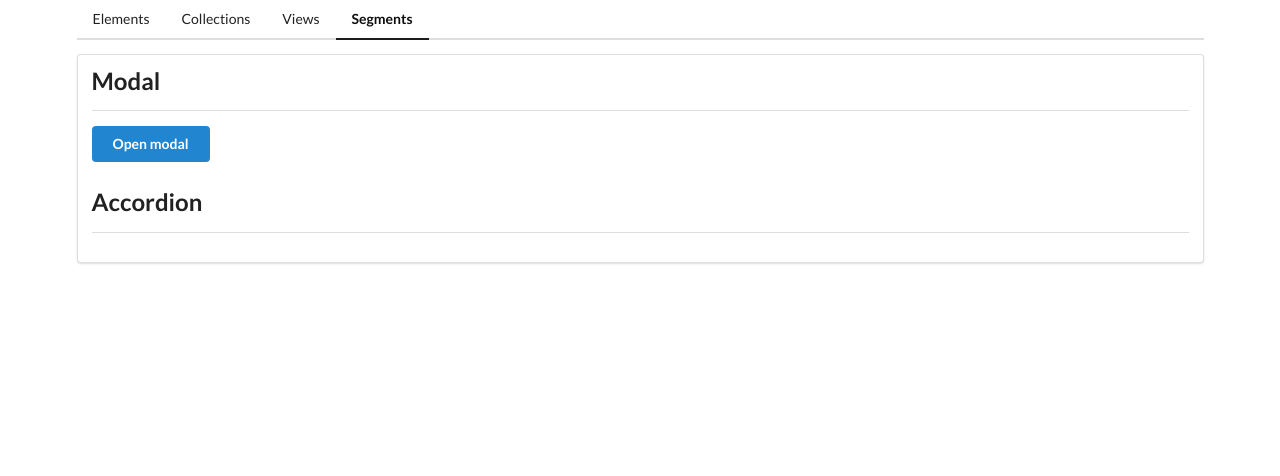
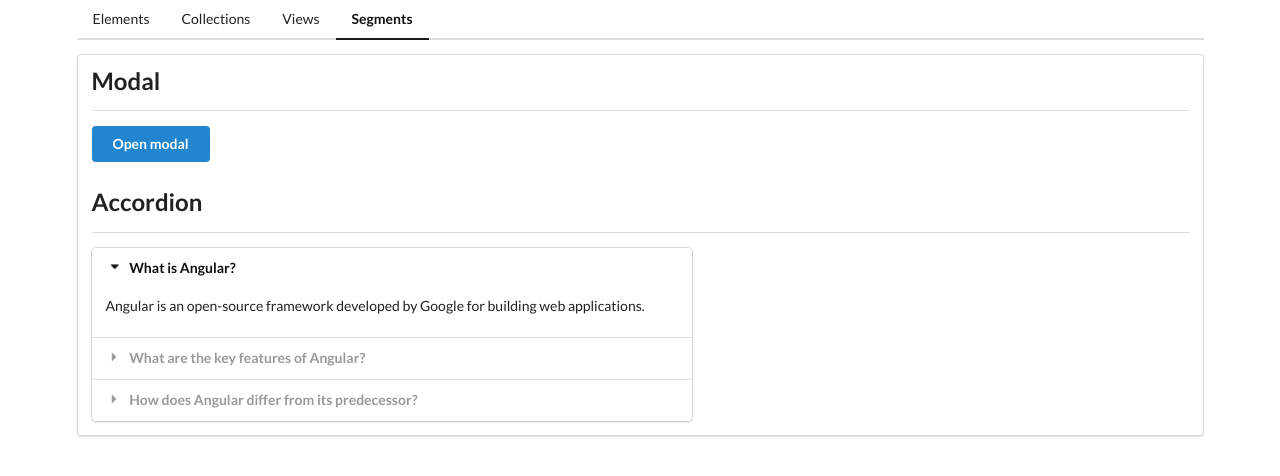
Before and after one commit to tjacker/generic-semantic-ui-site, an Angular app: page /segments in a window 1280 px wide. Shown: the top 476 px of the page. Built offline with nearby package versions, Linux system fonts and the light colour scheme.

Commit message:
creates accordion component in segments module

```diff
--- /dev/null
+++ b/src/app/segments/accordion/accordion.component.html
@@ -0,0 +1,11 @@
+<div class="ui accordion styled">
+	<ng-container *ngFor="let item of accordionItems; let i = index">
+		<div class="title" [ngClass]="{ active: i === openedItemIndex }" (click)="onClick(i)">
+			<i class="dropdown icon"></i>
+			{{ item.title }}
+		</div>
+		<div class="content" [ngClass]="{ active: i === openedItemIndex }">
+			<p>{{ item.content }}</p>
+		</div>
+	</ng-container>
+</div>
--- /dev/null
+++ b/src/app/segments/accordion/accordion.component.ts
@@ -0,0 +1,20 @@
+import { Component, Input } from '@angular/core';
+
+@Component({
+	selector: 'app-accordion',
+	templateUrl: './accordion.component.html',
+	styleUrls: ['./accordion.component.scss'],
+})
+export class AccordionComponent {
+	@Input() public accordionItems: { title: string; content: string }[];
+
+	public openedItemIndex = 0;
+
+	public onClick(index: number): void {
+		if (index === this.openedItemIndex) {
+			this.openedItemIndex = -1;
+		} else {
+			this.openedItemIndex = index;
+		}
+	}
+}
--- a/src/app/segments/segments-section/segments-section.component.html
+++ b/src/app/segments/segments-section/segments-section.component.html
@@ -15,6 +15,8 @@
 	<div class="row">
 		<section class="column">
 			<app-divider>Accordion</app-divider>
+
+			<app-accordion [accordionItems]="accordionItems"></app-accordion>
 		</section>
 	</div>
 </div>
--- a/src/app/segments/segments-section/segments-section.component.ts
+++ b/src/app/segments/segments-section/segments-section.component.ts
@@ -7,6 +7,23 @@
 })
 export class SegmentsSectionComponent {
 	public openModal = false;
+	public accordionItems = [
+		{
+			title: 'What is Angular?',
+			content:
+				'Angular is an open-source framework developed by Google for building web applications.',
+		},
+		{
+			title: 'What are the key features of Angular?',
+			content:
+				'Angular offers two-way data binding, a component-based architecture, and dependency injection as its key features.',
+		},
+		{
+			title: 'How does Angular differ from its predecessor?',
+			content:
+				'Angular is a complete rewrite of the framework with architectural improvements, improved performance, and it is built with TypeScript instead of JavaScript.',
+		},
+	];
 
 	public onOpen(): void {
 		this.openModal = true;
--- a/src/app/segments/segments.module.ts
+++ b/src/app/segments/segments.module.ts
@@ -1,12 +1,13 @@
 import { CommonModule } from '@angular/common';
 import { NgModule } from '@angular/core';
 import { SharedModule } from '../shared/shared.module';
+import { AccordionComponent } from './accordion/accordion.component';
 import { ModalComponent } from './modal/modal.component';
 import { SegmentsRoutingModule } from './segments-routing.module';
 import { SegmentsSectionComponent } from './segments-section/segments-section.component';
 
 @NgModule({
-	declarations: [SegmentsSectionComponent, ModalComponent],
+	declarations: [SegmentsSectionComponent, ModalComponent, AccordionComponent],
 	imports: [CommonModule, SegmentsRoutingModule, SharedModule],
 	exports: [],
 })
```
Also changed, not shown: src/app/segments/accordion/accordion.component.scss (added).
